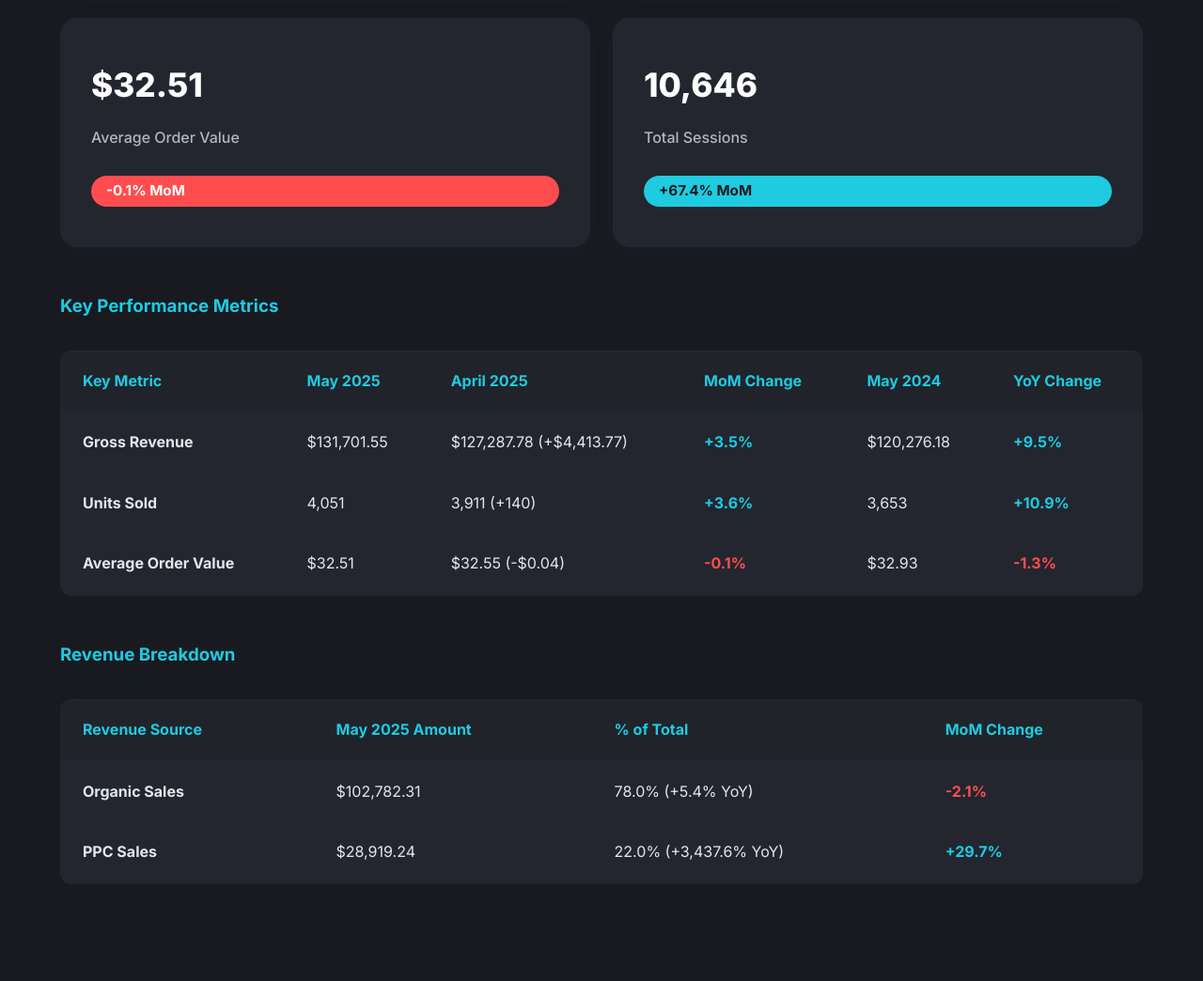
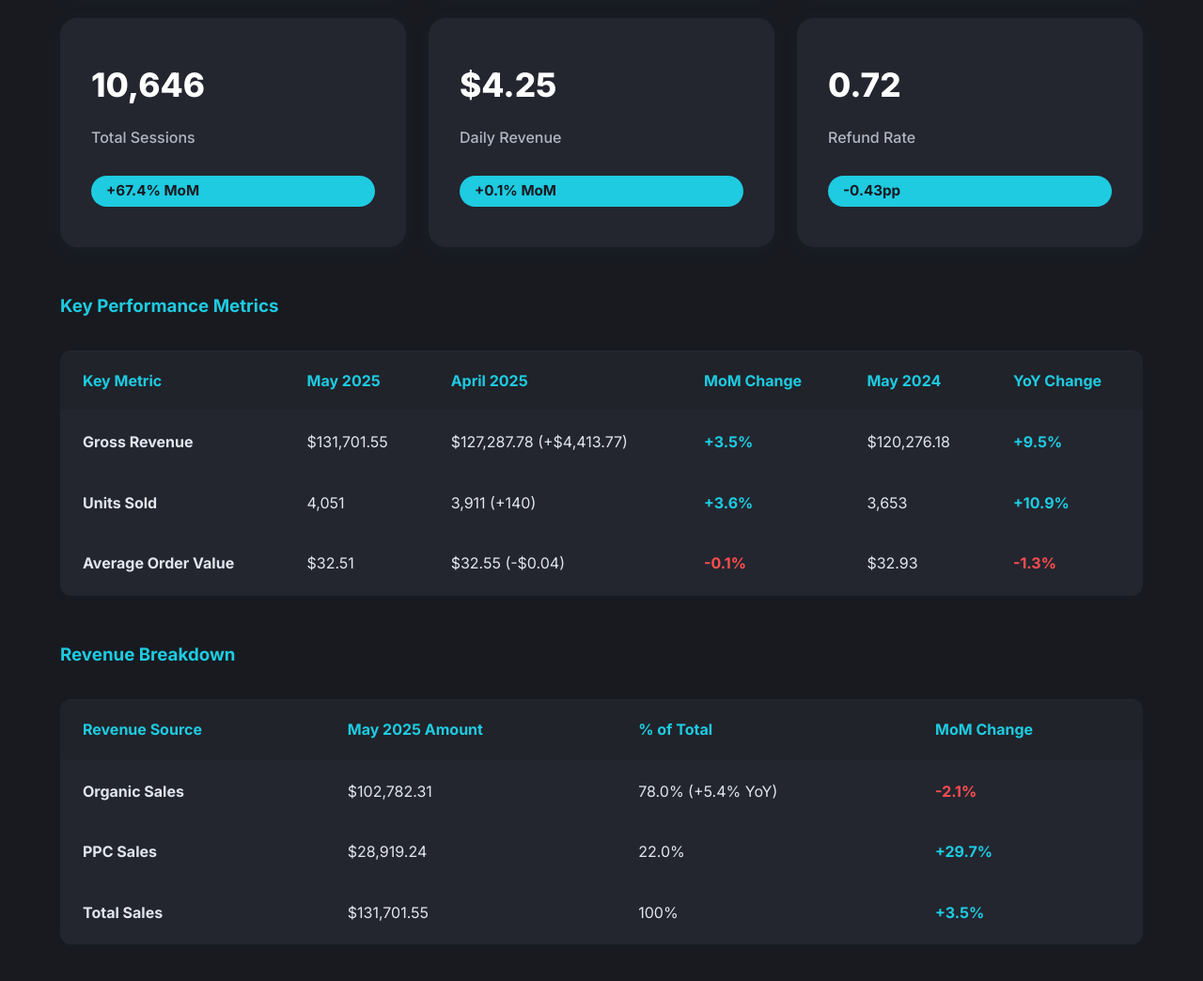
Before and after one commit to jslabxyz/monthly-reporting, a website built with Vite: page index.html in a window 1280 px wide. Shown: the part 800-1844 px from the top of the page at 94% size. Built offline with nearby package versions, Linux system fonts and the light colour scheme.

Commit message:
Updated style.css

```diff
--- a/index.html
+++ b/index.html
@@ -60,6 +60,16 @@
                             <div class="metric-value" data-target="10646">0</div>
                             <div class="metric-label">Total Sessions</div>
                             <div class="metric-change positive">+67.4% MoM</div>
+                        </div>
+                        <div class="metric-card">
+                            <div class="metric-value" data-target="4.248">$0</div>
+                            <div class="metric-label">Daily Revenue</div>
+                            <div class="metric-change positive">+0.1% MoM</div>
+                        </div>
+                        <div class="metric-card">
+                            <div class="metric-value" data-target="0.72">0</div>
+                            <div class="metric-label">Refund Rate</div>
+                            <div class="metric-change positive">-0.43pp</div>
                         </div>
                     </div>
                     <div class="overview-grid">
@@ -125,8 +135,14 @@
                                     <tr>
                                         <td><strong>PPC Sales</strong></td>
                                         <td>$28,919.24</td>
-                                        <td>22.0% (+3,437.6% YoY)</td>
+                                        <td>22.0%</td>
                                         <td class="positive">+29.7%</td>
+                                    </tr>
+                                    <tr>
+                                        <td><strong>Total Sales</strong></td>
+                                        <td>$131,701.55</td>
+                                        <td>100%</td>
+                                        <td class="positive">+3.5%</td>
                                     </tr>
                                 </tbody>
                             </table>
--- a/style.css
+++ b/style.css
@@ -124,7 +124,7 @@ body {
 }
 .metrics-grid {
     display: grid;
-    grid-template-columns: repeat(2, 1fr);
+    grid-template-columns: repeat(3, 1fr);
     gap: 24px;
     margin-bottom: 48px;
 }
```
